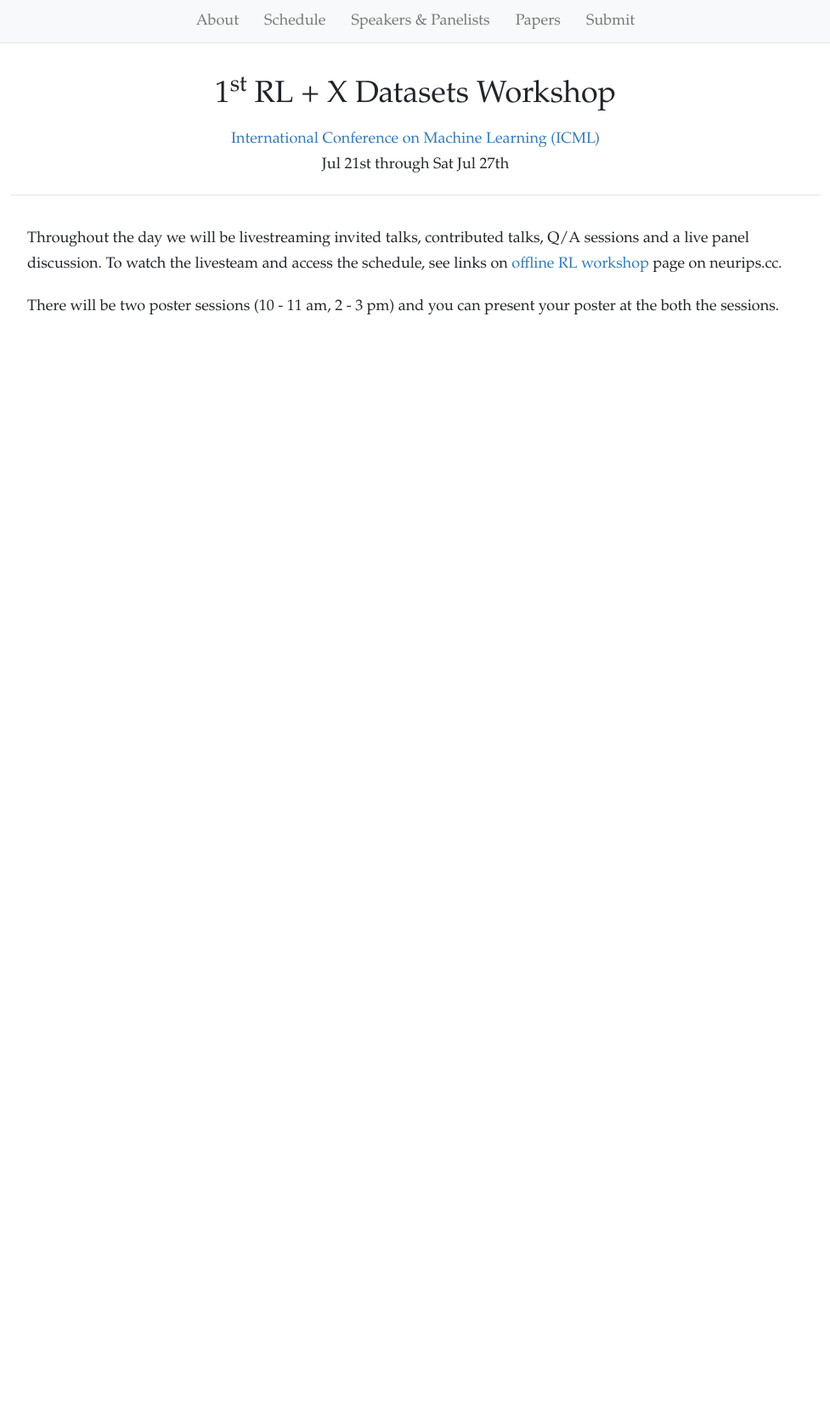
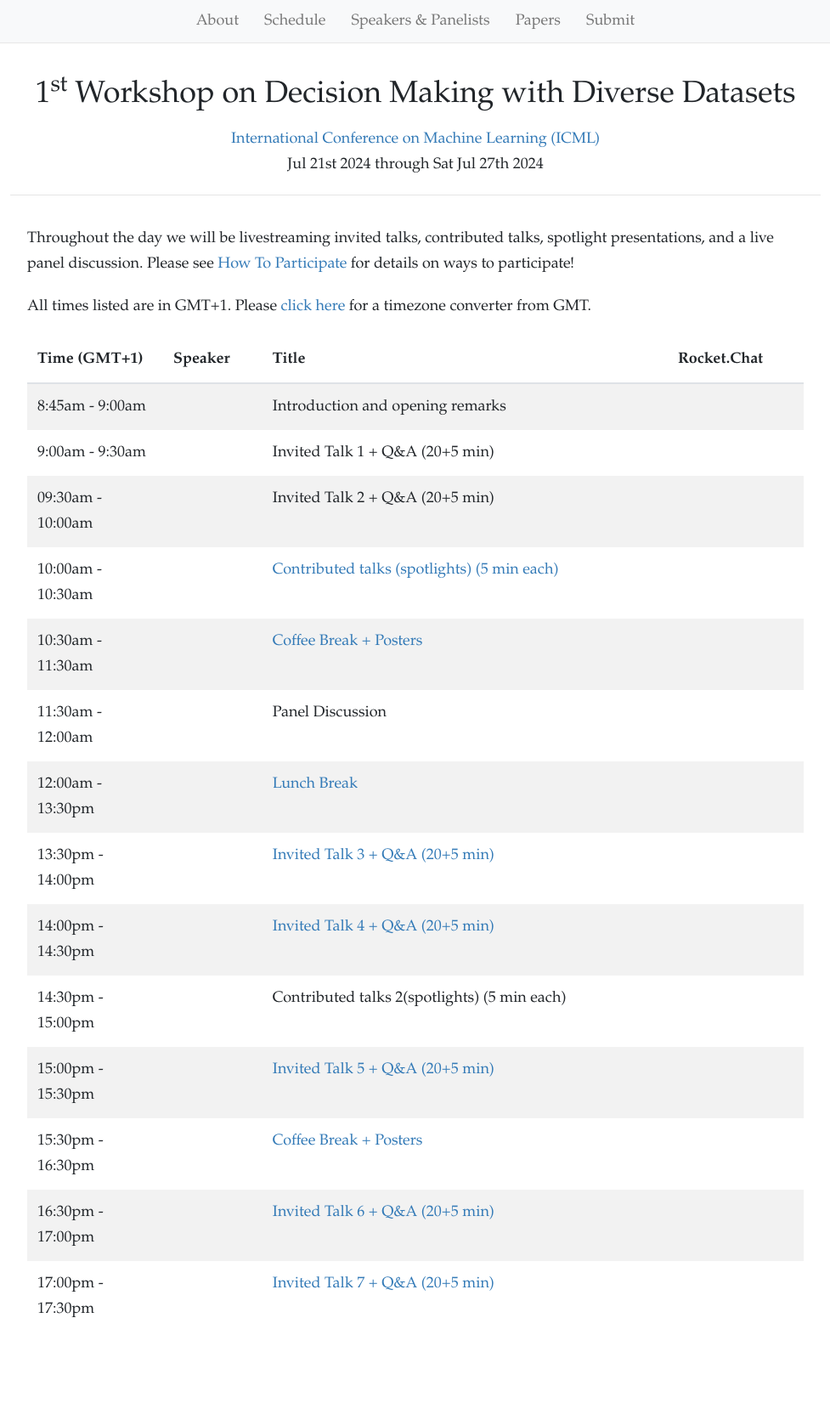
Before and after one commit to rlx-workshop/rlx-workshop.github.io, a Jekyll site: the page built from schedule.html, in a window 1280 px wide. Shown: the whole page at 85% size, without its empty margins (151-1128 px from the left). Built offline with Jekyll 4.4.1, drawn with Linux system fonts in a browser that asks for light colours; nearby versions of some CDN libraries; before the commit the page ends 900 px from its top, so only the background shows below that.

Commit message:
Add workshop speakers and schedule

```diff
--- a/_layouts/default.html
+++ b/_layouts/default.html
@@ -3,7 +3,7 @@
 
 <head>
   <meta charset="utf-8">
-  <title> RL + X Datasets Workshop </title>
+  <title> Workshop on Decision Making with Diverse Datasets </title>
   <script src="https://ajax.googleapis.com/ajax/libs/jquery/2.1.0/jquery.min.js"></script>
   <link rel="stylesheet" href="https://stackpath.bootstrapcdn.com/bootstrap/4.4.1/css/bootstrap.min.css" integrity="sha384-Vkoo8x4CGsO3+Hhxv8T/Q5PaXtkKtu6ug5TOeNV6gBiFeWPGFN9MuhOf23Q9Ifjh" crossorigin="anonymous">
   <script src="https://stackpath.bootstrapcdn.com/bootstrap/4.4.1/js/bootstrap.min.js" integrity="sha384-wfSDF2E50Y2D1uUdj0O3uMBJnjuUD4Ih7YwaYd1iqfktj0Uod8GCExl3Og8ifwB6" crossorigin="anonymous"></script>
@@ -48,11 +48,11 @@
     <div class="page-content">
 
       <div class="row justify-content-center">
-        <h1 class="text-center">1<sup>st</sup>  RL + X Datasets Workshop</h1>
+        <h1 class="text-center">1<sup>st</sup>  Workshop on Decision Making with Diverse Datasets </h1>
         <div class="break"></div>
         <h4 class="text-center"><a href="https://icml.cc/"> International Conference on Machine Learning (ICML)</a></h4>
         <div class="break"></div>
-        <h4 class="text-center"> Jul 21st through Sat Jul 27th</h4>
+        <h4 class="text-center"> Jul 21st 2024 through Sat Jul 27th 2024</h4>
         <div class="break"></div>
         <!-- <h4 class="text-center"><a href="https://twitter.com/OfflineRL" target="_blank">@OfflineRL</a> · <a href="https://twitter.com/hashtag/OFFLINERL" target="_blank">#OFFLINERL</a></h4> -->
         <hr>
--- a/schedule.html
+++ b/schedule.html
@@ -2,11 +2,105 @@
 layout: default
 ---
 
+
 <div class="row">
-<p>Throughout the day we will be livestreaming invited talks, contributed talks, Q/A sessions and a live panel discussion.
-  To watch the livesteam and access the schedule, see links on <a href="https://neurips.cc/virtual/2022/workshop/49971"> offline RL workshop </a> page on neurips.cc. </p>
+  <p>Throughout the day we will be livestreaming invited talks, contributed talks, spotlight presentations, and a live panel discussion. Please see <a href="/format.html">How To Participate</a> for details on ways to participate!</p>
 
-<p> There will be two poster sessions (10 - 11 am, 2 - 3 pm) and you can present your poster at the both the sessions. </p>
-
-
-</div>
+  <p>All times listed are in GMT+1. Please <a href="https://www.timeanddate.com/worldclock/converter.html?iso=20200426T133000&p1=tz_gmt" target="_blank">click here</a> for a timezone converter from GMT.</p>
+  <table class="table table-striped table-condensed" id="schedule">
+    <thead>
+      <tr>
+        <th class="time">Time (GMT+1)</th>
+        <th>Speaker</th>
+        <th>Title</th>
+        <th>Rocket.Chat</th>
+      </tr>
+    </thead>
+    <tbody>
+      <tr>
+        <td>8:45am - 9:00am</td>
+        <td></td>
+        <td>Introduction and opening remarks</td>
+        <td></td>
+      </tr>
+      <tr>
+        <td>9:00am - 9:30am</td>
+        <td></td>
+        <td>Invited Talk 1 + Q&A (20+5 min)</td>
+        <td></td>
+      </tr>
+      <tr>
+        <td>09:30am - 10:00am</td>
+        <td></td>
+        <td>Invited Talk 2 + Q&A (20+5 min)</a></td>
+        <td></td>
+      </tr>
+      <tr>
+        <td>10:00am - 10:30am</td>
+        <td></td>
+        <td><a href="">Contributed talks (spotlights) (5 min each)</a></td>
+        <td></td>
+      </tr>
+      <tr>
+        <td>10:30am - 11:30am</td>
+        <td></td>
+        <td><a href="">Coffee Break + Posters</a></td>
+        <td></td>
+      </tr>
+      <tr>
+        <td>11:30am - 12:00am</td>
+        <td></td>
+        <td>Panel Discussion</td>
+        <td></td>
+      </tr>
+      <tr>
+        <td>12:00am - 13:30pm</td>
+        <td></td>
+        <td><a href="">Lunch Break</a></td>
+        <td></td>
+      </tr>
+      <tr>
+        <td>13:30pm - 14:00pm</td>
+        <td></td>
+        <td><a href="/program/baics_8.html">Invited Talk 3 + Q&A (20+5 min)</a></td>
+        <td></td>
+      </tr>
+      <tr>
+        <td>14:00pm - 14:30pm</td>
+        <td></td>
+        <td><a href="">Invited Talk 4 + Q&A (20+5 min)</a></td>
+        <td></td>
+      </tr>
+      <tr>
+        <td>14:30pm - 15:00pm</td>
+        <td></td>
+        <td>Contributed talks 2(spotlights) (5 min each) </td>
+        <td></td>
+      </tr>
+      <tr>
+        <td>15:00pm - 15:30pm</td>
+        <td></td>
+        <td><a href="">Invited Talk 5 + Q&A (20+5 min)</a></td>
+        <td></td>
+      </tr>
+      <tr>
+        <td>15:30pm - 16:30pm</td>
+        <td></td>
+        <td><a href="">Coffee Break + Posters</a></td>
+        <td></td>
+      </tr>
+      <tr>
+        <td>16:30pm - 17:00pm</td>
+        <td></td>
+        <td><a href="">Invited Talk 6 + Q&A (20+5 min)</a></td>
+        <td></td>
+      </tr>
+      <tr>
+        <td>17:00pm - 17:30pm</td>
+        <td></td>
+        <td><a href="">Invited Talk 7 + Q&A (20+5 min)  </a></td>
+        <td></td>
+      </tr>
+    </tbody>
+  </table>
+  </div>
```
Also changed, not shown: speakers.html (+22 -38 lines).
